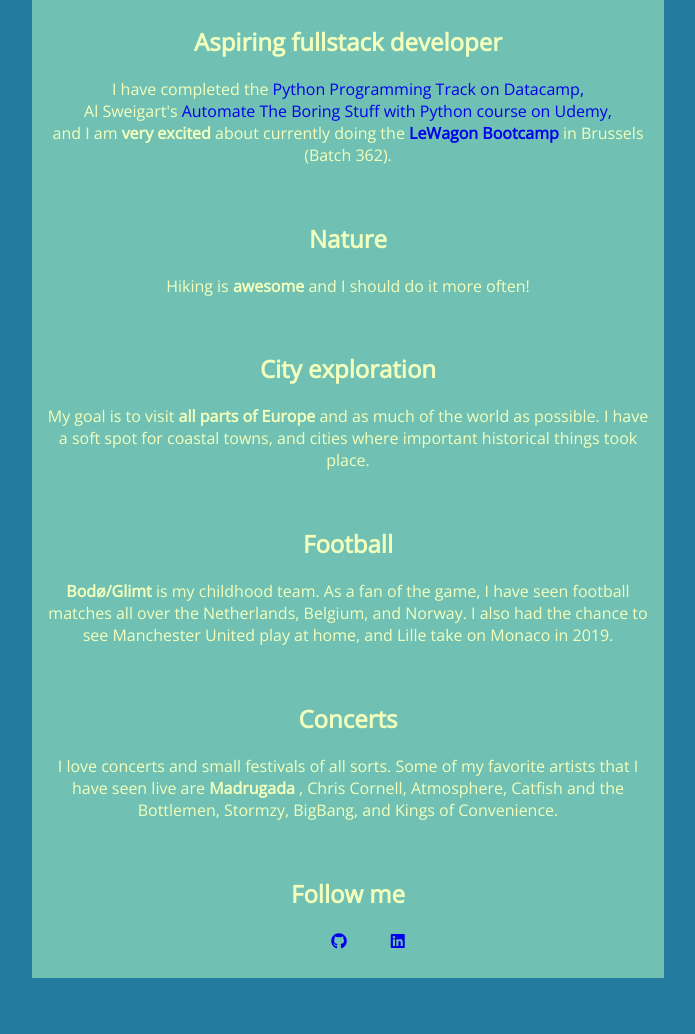
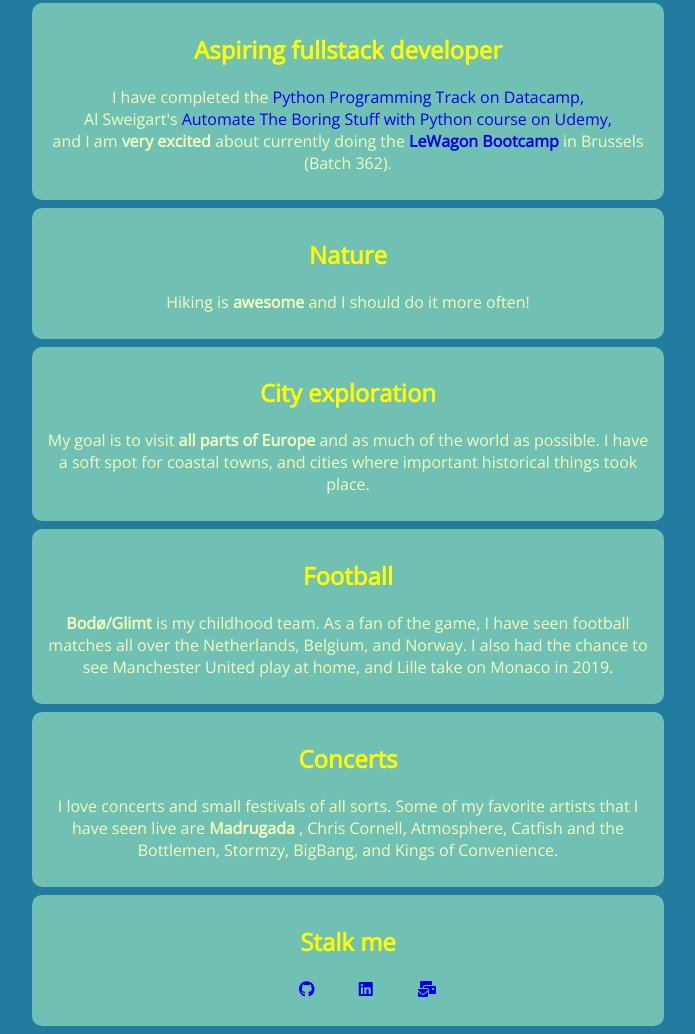
Before and after one commit to rogertosb/profile, a plain HTML site: page index.html in a window 1280 px wide. Shown: the part 446-1480 px from the top of the page, without its empty margins (292-987 px from the left). Before the commit the page ends 1432 px from the top, so only its background shows below. Drawn offline with nearby package versions, Linux system fonts and the light colour scheme.

Commit message:
fixed email icon

```diff
--- a/index.html
+++ b/index.html
@@ -4,10 +4,9 @@
   <link rel="stylesheet" href="style.css">
     <link href="https://fonts.googleapis.com/css?family=Ubuntu+Mono&display=swap" rel="stylesheet">
       <link href="https://fonts.googleapis.com/css?family=Open+Sans&display=swap" rel="stylesheet">
-        <link rel="stylesheet" href="https://use.fontawesome.com/releases/v5.0.10/css/all.css">
-          <meta name="viewport" content="width=device-width, initial-scale=1">
+        <script src="https://kit.fontawesome.com/cd93667778.js" crossorigin="anonymous"></script>          <meta name="viewport" content="width=device-width, initial-scale=1">
             <meta charset="UTF-8">
-            <title>My profile page</title>
+            <title> Roger Tosbotn's Profile</title>
 </head>
 
 <body>
@@ -46,15 +45,17 @@
 
 <div class=".subheader card">
   <h2> Concerts </h2>
-    <p> I love concerts and small festivals of all sorts. Some of my favorite artists that I have seen live are
+  <p> I love concerts and small festivals of all sorts. Some of my favorite artists that I have seen live are
   <strong> Madrugada </strong>, Chris Cornell, Atmosphere, Catfish and the Bottlemen, Stormzy, BigBang, and Kings of Convenience. </p>
 </div>
 
 <div class=".subheader card">
-  <h2> Follow me </h2>
-    <ul class='list-inline'>
-      <li> <a href="https://github.com/rogertosb/" target="_blank"><i class="fab fa-github"></i></a></li>
-      <li> <a href="https://www.linkedin.com/in/rogertosbotn/" target="_blank"> <i class="fab fa-linkedin"></i></a></li>
+  <h2> Stalk me </h2>
+  <ul class='list-inline'>
+    <li> <a href="https://github.com/rogertosb/" target="_blank"><i class="fab fa-github"></i></a></li>
+    <li> <a href="https://www.linkedin.com/in/rogertosbotn/" target="_blank"> <i class="fab fa-linkedin"></i></a></li>
+    <li> <a href="mailto:rogertosb@gmail.com?subject=Since you are an amazing coder I have a great job offer for you&body=Dear Mr. Tosbotn,
+Please accept this generous job offer : insert yearly salary offer here €"><i class="fas fa-mail-bulk"></i></a></li>
   </ul>
 </div>
 </body>
--- a/style.css
+++ b/style.css
@@ -2,6 +2,14 @@
       font-family: 'Open Sans', sans-serif;
       background-color: #247ba0;
       color: #f3ffbd;
+}
+
+body h1 {
+  color: yellow;
+}
+
+body h2 {
+  color: yellow;
 }
 
 a {
@@ -29,10 +37,11 @@
 .card {
         background: #70c1b3;
         padding: 10px;
-        margin: 0 auto;
+        margin: 8px auto;
         width: 50%;
         text-align: center;
         box-sizing: border-box;
+        border-radius: 10px;
 }
 
 .img-circle {
```
